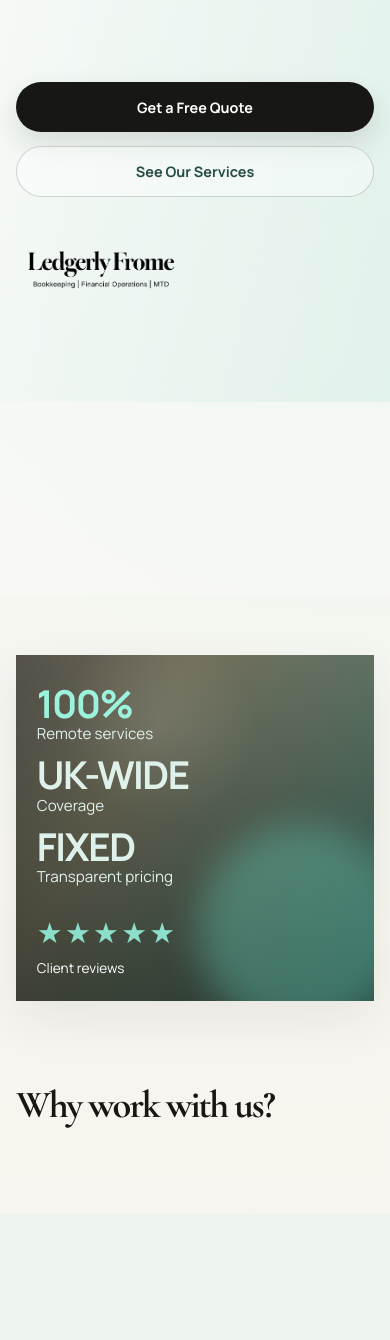
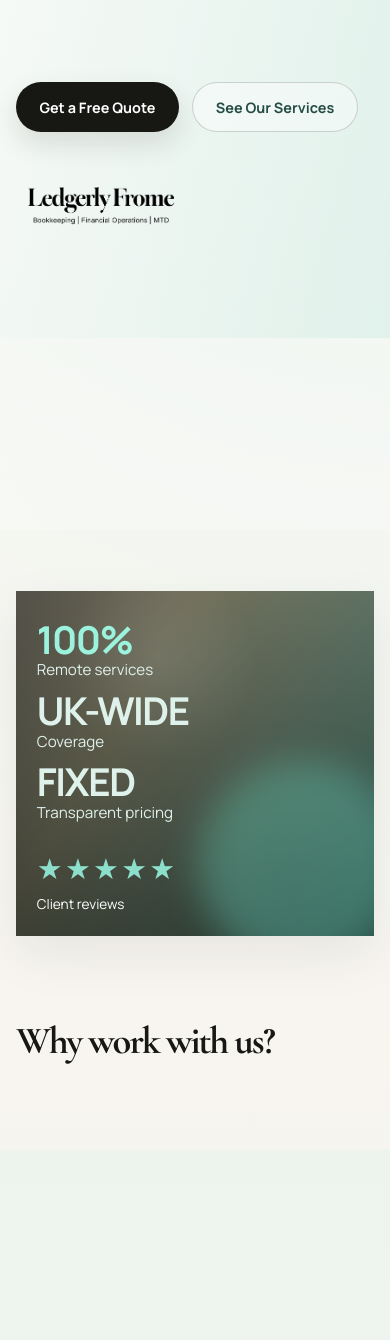
Before and after one commit to counterfitninja/ledgerlyfrome, a Flask app: page / in a window 390 px wide. Shown: the part 76-1416 px from the top of the page. Run offline with Flask 3, Linux system fonts and the light colour scheme; data that the repository does not hold is empty.

Commit message:
gradient

```diff
--- a/app.py
+++ b/app.py
@@ -341,6 +341,8 @@ BUSINESS_FIELDS = [
     ("email",             "Email",                "text",     ""),
     ("hours",             "Office Hours",         "text",     "e.g. Mon–Fri, 9am–5pm"),
     ("location",          "Location / Area",      "text",     "e.g. Frome, Somerset — serving clients UK-wide"),
+    ("bg_transition_start", "Background Start Color", "color",   "Top gradient color for the page background"),
+    ("bg_transition_end",   "Background End Color",   "color",   "Bottom gradient color for the page background"),
     ("hero_heading",      "Hero Heading",         "text",     "HTML allowed — use <br> for line break"),
     ("hero_sub",          "Hero Sub-heading",     "textarea", ""),
     ("hero_badges",       "Hero Badges",          "text",     "Comma-separated, e.g. 100% Remote,UK-wide"),
--- a/seed.py
+++ b/seed.py
@@ -35,6 +35,8 @@ def _seed_config():
     _set("email",            "ledgerlyy@gmail.com")
     _set("hours",            "Mon–Fri, 9am–5pm")
     _set("location",         "Frome, Somerset — serving clients across the UK")
+    _set("bg_transition_start", "#fbf8f3")
+    _set("bg_transition_end",   "#f2f7f2")
     _set("meta_title",       "Ledgerly — Professional Bookkeeping in Frome & across the UK")
     _set("meta_description", "Reliable, remote bookkeeping for sole traders and small limited companies. Fixed-price packages. Based in Frome, Somerset.")
     _set("hero_heading",     "Clean Books.<br>Clear Mind.")
--- a/static/style.css
+++ b/static/style.css
@@ -3,6 +3,8 @@
 :root {
   --bg-page: #f7f3ec;
   --bg-soft: #edf7f2;
+  --bg-transition-start: #fbf8f3;
+  --bg-transition-end: #f2f7f2;
   --bg-card: rgba(255, 255, 255, 0.74);
   --bg-card-strong: rgba(255, 255, 255, 0.9);
   --ink-900: #171714;
@@ -35,7 +37,7 @@ body {
   color: var(--ink-700);
   background:
     radial-gradient(circle at top right, rgba(111, 204, 183, 0.18), transparent 28%),
-    linear-gradient(180deg, #fbf8f3 0%, #f7f4ee 30%, #f2f7f2 100%);
+    linear-gradient(180deg, var(--bg-transition-start) 0%, #f7f4ee 30%, var(--bg-transition-end) 100%);
   line-height: 1.6;
   -webkit-font-smoothing: antialiased;
 }
@@ -840,11 +842,8 @@ button { cursor: pointer; border: none; background: none; font: inherit; }
   }
 
   .hero__ctas {
-    flex-direction: column;
-  }
-
-  .hero__ctas .btn {
-    width: 100%;
+    flex-direction: row;
+    justify-content: flex-start;
   }
 
   .reviews__track {
--- a/templates/site/index.html
+++ b/templates/site/index.html
@@ -16,6 +16,15 @@
 
 {% set menu_logo = cfg['menu_logo'] or 'logo.png' %}
 {% set main_logo = cfg['main_logo'] or 'logo.png' %}
+{% set bg_transition_start = cfg['bg_transition_start'] or '#fbf8f3' %}
+{% set bg_transition_end = cfg['bg_transition_end'] or '#f2f7f2' %}
+
+<style>
+  :root {
+    --bg-transition-start: {{ bg_transition_start }};
+    --bg-transition-end: {{ bg_transition_end }};
+  }
+</style>
 
 <!-- ── Navigation ──────────────────────────────────────────────────────── -->
 <header class="nav" id="nav">
```
Also changed, not shown: style.css (+5 -6 lines), templates/admin/business.html (+6 -2 lines).
